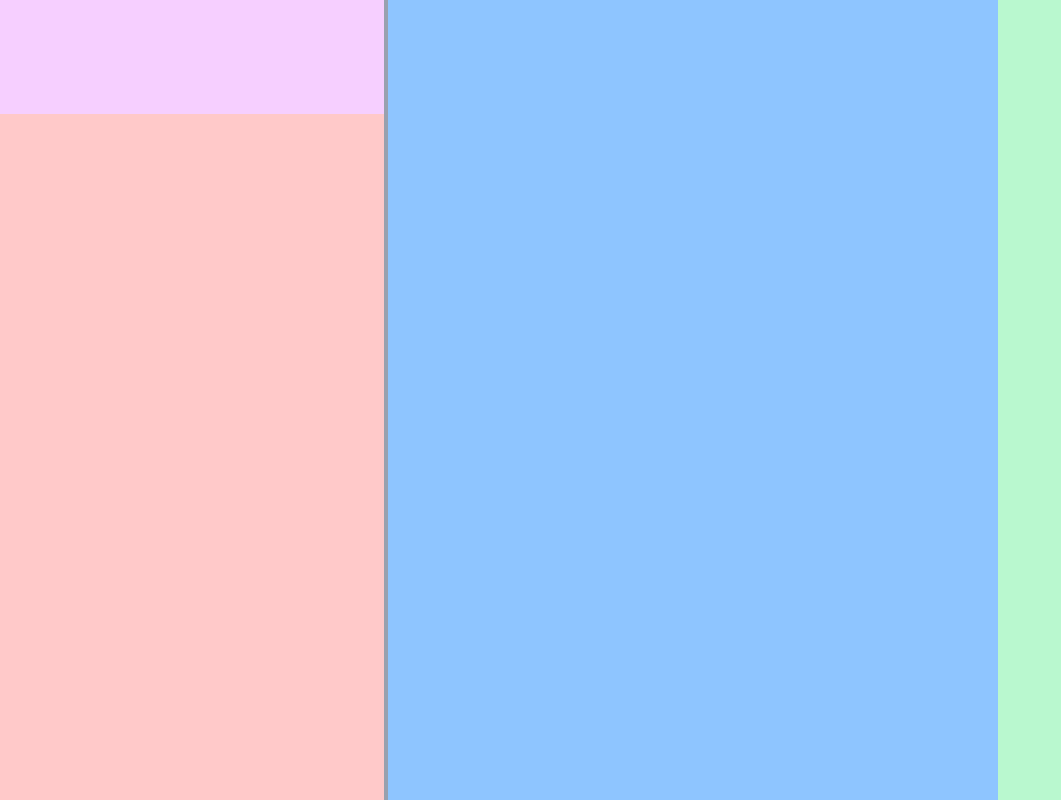
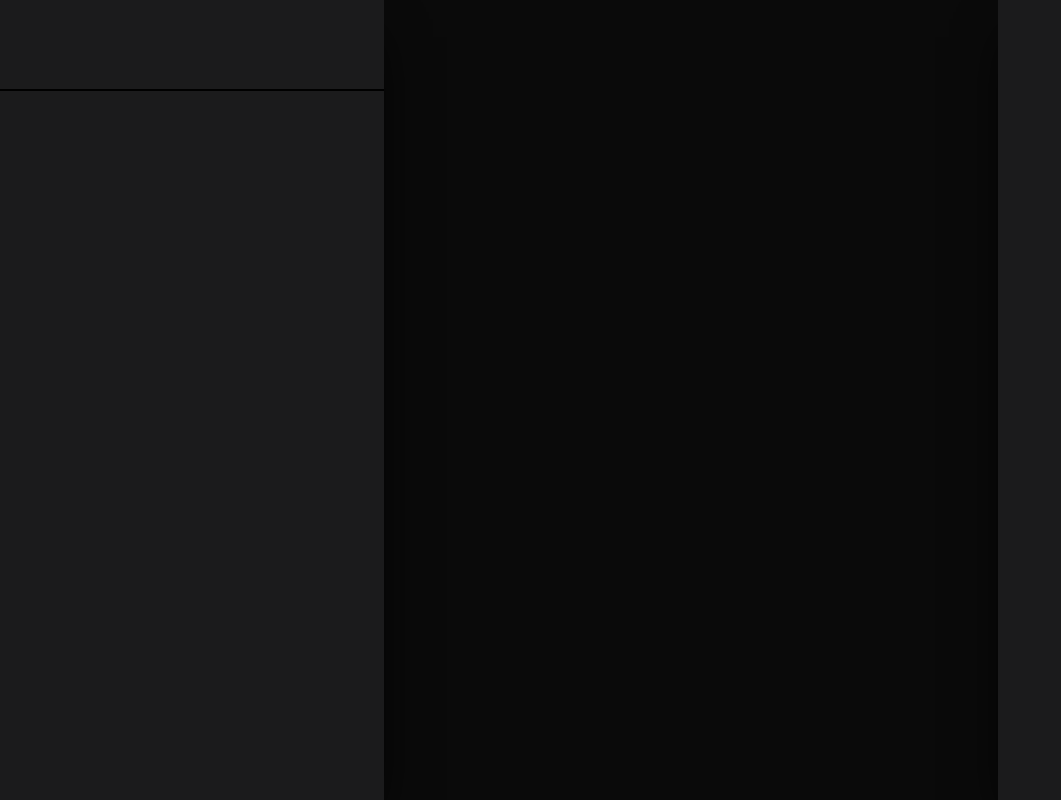
Before and after one commit to Rishi-Sidharda/interface, a Next.js app: page / in a window 1280 px wide. Shown: the whole page, without its empty margins (0-1061 px from the left). Built offline with nearby package versions, Linux system fonts and the light colour scheme.

Commit message:
idk colors changed

```diff
--- a/src/app/page.tsx
+++ b/src/app/page.tsx
@@ -27,7 +27,7 @@ export default function ResizableColumns() {
 
   return (
     <div>
-      <div className="absolute top-0 left-0 bg-gray-950 size-[100%] z-0 w-screen h-screen">
+      <div className="absolute top-0 left-0 bg-neutral-950 w-screen h-screen flex items-center justify-center z-0">
         {/** KEEP IFRAME HERE */}
       </div>
       <div
@@ -36,27 +36,32 @@ export default function ResizableColumns() {
         onMouseUp={handleMouseUp}
       >
         {/* Left panel */}
-        <div className={`bg-amber-100`} style={{ width: `${leftWidth}%` }}>
+        <div
+          className={`bg-amber-100 shadow-2xl shadow-black`}
+          style={{ width: `${leftWidth}%` }}
+        >
           <div className="h-full flex flex-col">
-            <div className={`bg-fuchsia-200 flex-1`}></div>
-            <div className={`bg-red-200 flex-6`}></div>
+            <div
+              className={`bg-[rgb(27,27,28)] flex-1 border-b-2 border-black`}
+            ></div>
+            <div className={`bg-[rgb(27,27,28)] flex-8`}></div>
           </div>
         </div>
 
         {/* Divider */}
         <div
-          className="w-1 bg-gray-400 cursor-col-resize"
+          className="w-1.5  cursor-col-resize"
           onMouseDown={() => setIsDragging(true)}
         ></div>
 
         {/* Middle panel */}
         <div
-          className="bg-blue-300 flex-1 "
+          className="bg-blue-300 flex-1 opacity-0"
           style={{ width: `${100 - leftWidth - 30}%` }}
         ></div>
 
         {/* Right panel */}
-        <div className="w-[22%] bg-green-200"></div>
+        <div className="w-[22%] bg-[rgb(27,27,28)] shadow-2xl shadow-black"></div>
       </div>
     </div>
   );
```
